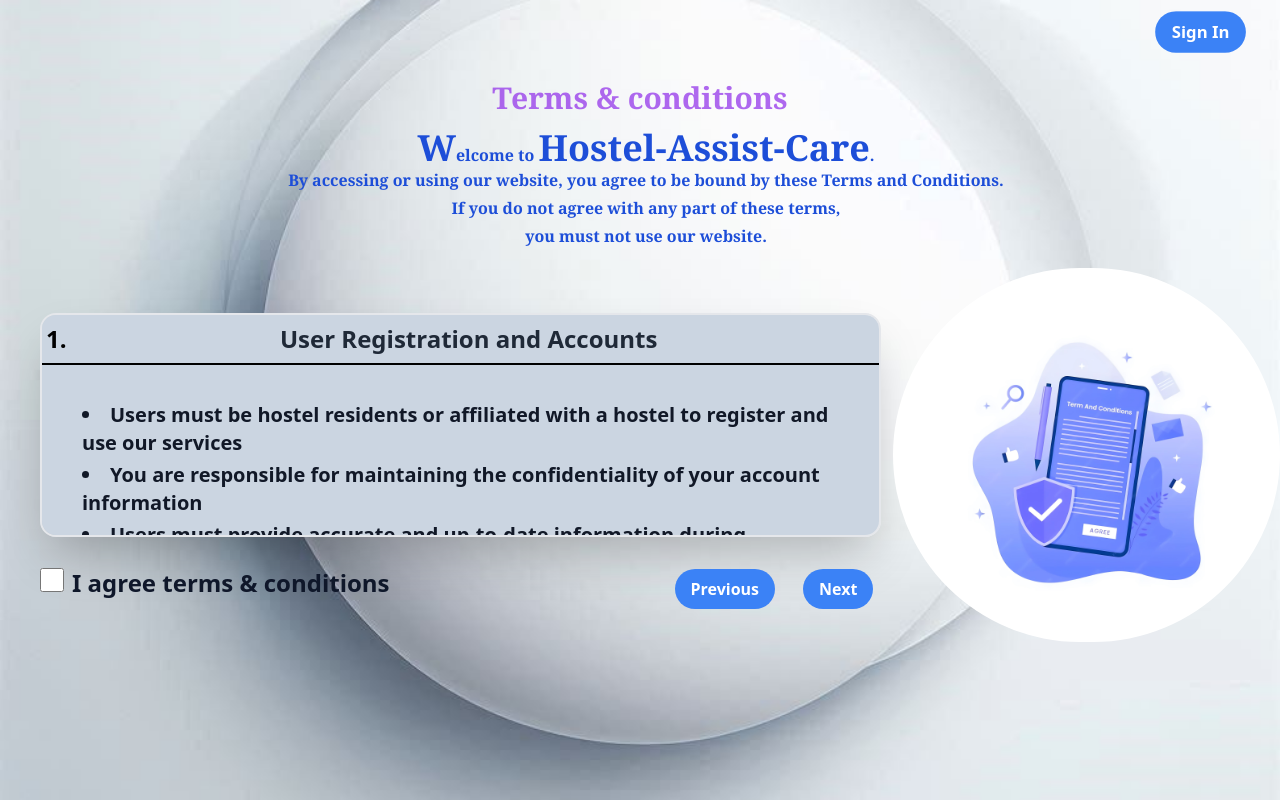
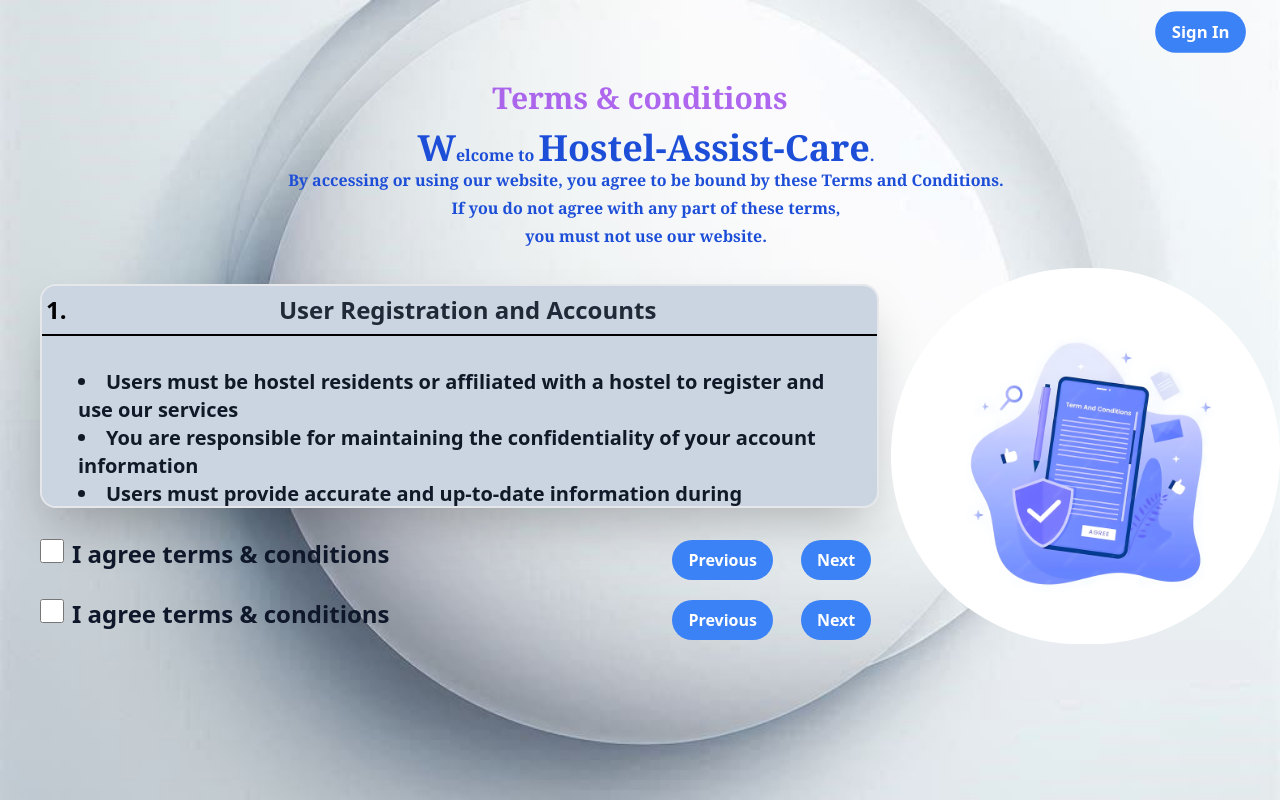
Before and after one commit to PRIME08012004/Hostel-gravience-system-, a React (Vite) app: page / in a window 1280 px wide. Built offline with nearby package versions, Linux system fonts and the light colour scheme.

Commit message:
added scroll behavior

```diff
--- a/src/components/Rules.jsx
+++ b/src/components/Rules.jsx
@@ -1,25 +1,56 @@
-import React, {useRef} from 'react'
+import React, { useRef } from 'react'
+import CheckAgreement from './CheckAgreement'
+
 
 function Rules() {
+
+    const getScrollDistance = ()=>{
+        console.log("yes")
+        if(window.matchMedia('(max-width: 640px)').matches){
+            return 250
+        }else if(window.matchMedia('(min-width: 641px) and (max-width:768px)').matches){
+            return 260
+        }else{
+            return 200
+        }
+    }
+
     const scrollRef = useRef(null);
-    const scrollUP = ()=>{
+    const scrollUP = () => {
+        if (scrollRef.current) {
+            scrollRef.current?.scrollBy(
+                {
+                    top: getScrollDistance(),
+                    behavior: 'smooth',
+                }
+            )
+        }
+    }
+
+    const scrollDown = ()=>{
         if(scrollRef.current){
-            scrollRef.current.scrollBy({top: 100 ,behavior: 'smooth'})
+            scrollRef.current?.scrollBy(
+                {
+                    top: -getScrollDistance(),
+                    behavior: 'smooth'
+                }
+            )
         }
     }
     return (
         <>
-            <div ref={scrollRef} className="rule flex flex-col overflow-auto  w-fit h-56  border-2 rounded-2xl m-3 sm:ml-10  shadow-2xl bg-slate-300 gap-3">
+            <div className='flex flex-col gap-2'>
+                <div ref={scrollRef} className="rule flex flex-col overflow-auto  w-fit h-56  border-2 rounded-2xl sm:m-3 sm:ml-10  shadow-2xl bg-slate-300 gap-3">
                     <div>
                         <h1 className="relative text-2xl font-bold text-gray-800 border-b-2 border-black pb-2 before:content-['1.'] before:absolute before:left-0  before:pl-1 before:w-1  before:text-2xl before:text-black pl-6 flex justify-center items-center p-2">
                             User Registration and Accounts
                         </h1>
                     </div>
                     <div>
-                    <ul className="list-disc list-inside ml-4 font-semibold p-5 text-xl text-gray-900">
-                        <li className='m-1'>Users must be hostel residents or affiliated with a hostel to register and use our services</li>
-                        <li className='m-1'>You are responsible for maintaining the confidentiality of your account information</li>
-                        <li className='m-1'>Users must provide accurate and up-to-date information during registration.</li>
+                        <ul className="list-disc list-inside ml-4 font-semibold sm:p-0 md:p-5  p-2 text-xl text-gray-900">
+                            <li className='m-1 sm:m-0'>Users must be hostel residents or affiliated with a hostel to register and use our services</li>
+                            <li className='m-1 sm:m-0'>You are responsible for maintaining the confidentiality of your account information</li>
+                            <li className='m-1 sm:m-0'>Users must provide accurate and up-to-date information during registration.</li>
                         </ul>
                     </div>
                     <div>
@@ -28,10 +59,10 @@ function Rules() {
                         </h1>
                     </div>
                     <div>
-                    <ul className="list-disc list-inside ml-4 font-semibold p-5 text-xl text-gray-900">
-                        <li className='m-1'>Posting false, misleading, or harmful information.</li>
-                        <li className='m-1'>Harassing, threatening, or discriminating against other users.</li>
-                        <li className='m-1'>Attempting to hack, misuse, or disrupt the website.</li>
+                        <ul className="list-disc list-inside ml-4 font-semibold sm:p-0 md:p-5  p-2 text-xl text-gray-900">
+                            <li className='m-1 sm:m-0 '>Posting false, misleading, or harmful information.</li>
+                            <li className='m-1 sm:m-0 '>Harassing, threatening, or discriminating against other users.</li>
+                            <li className='m-1 sm:m-0 '>Attempting to hack, misuse, or disrupt the website.</li>
                         </ul>
                     </div>
                     <div>
@@ -40,10 +71,10 @@ function Rules() {
                         </h1>
                     </div>
                     <div>
-                    <ul className="list-disc list-inside ml-4 font-semibold p-5 text-xl text-gray-900">
-                        <li className='m-1'>Complaints should be genuine and related to hostel facilities or issues.</li>
-                        <li className='m-1'>Users are expected to provide accurate details when raising a complaint.</li>
-                        <li className='m-1'>Abusive, false, or frivolous complaints may result in account suspension.</li>
+                        <ul className="list-disc list-inside ml-4 font-semibold sm:p-0 md:p-5  p-2 text-xl text-gray-900">
+                            <li className='m-1 sm:m-0'>Complaints should be genuine and related to hostel facilities or issues.</li>
+                            <li className='m-1 sm:m-0'>Users are expected to provide accurate details when raising a complaint.</li>
+                            <li className='m-1 sm:m-0'>Abusive, false, or frivolous complaints may result in account suspension.</li>
                         </ul>
                     </div>
                     <div>
@@ -52,9 +83,9 @@ function Rules() {
                         </h1>
                     </div>
                     <div>
-                    <ul className="list-disc list-inside ml-4 font-semibold p-5 text-xl text-gray-900">
-                        <li className='m-1'>Users must respect the privacy and preferences of potential roommates.</li>
-                        <li className='m-1'>The website is not liable for any issues or disputes arising from roommate arrangements.</li>
+                        <ul className="list-disc list-inside ml-4 font-semibold sm:p-0 md:p-5  p-2 text-xl text-gray-900">
+                            <li className='m-1 sm:m-0'>Users must respect the privacy and preferences of potential roommates.</li>
+                            <li className='m-1 sm:m-0'>The website is not liable for any issues or disputes arising from roommate arrangements.</li>
                         </ul>
                     </div>
                     <div>
@@ -63,10 +94,10 @@ function Rules() {
                         </h1>
                     </div>
                     <div>
-                    <ul className="list-disc list-inside ml-4 font-semibold p-5 text-xl text-gray-900">
-                        <li className='m-1'>Users may participate in meal polls or other community-driven features.</li>
-                        <li className='m-1'>Poll results are advisory and do not guarantee changes to meal plans or services.</li>
-                        <li className='m-1'>Users must not manipulate or spam polls or any other community features.</li>
+                        <ul className="list-disc list-inside ml-4 font-semibold sm:p-0 md:p-5  p-2 text-xl text-gray-900">
+                            <li className='m-1 sm:m-0'>Users may participate in meal polls or other community-driven features.</li>
+                            <li className='m-1 sm:m-0'>Poll results are advisory and do not guarantee changes to meal plans or services.</li>
+                            <li className='m-1 sm:m-0'>Users must not manipulate or spam polls or any other community features.</li>
                         </ul>
                     </div>
                     <div>
@@ -75,22 +106,24 @@ function Rules() {
                         </h1>
                     </div>
                     <div>
-                    <ul className="list-disc list-inside ml-4 font-semibold p-5 text-xl text-gray-900">
-                        <li className='m-1'>We have rights to suspend account for violation of terms</li>
-                        <li className='m-1'>Users may also terminate their accounts by contacting support.</li>
+                        <ul className="list-disc list-inside ml-4 font-semibold sm:p-0 md:p-5  p-2 text-xl text-gray-900">
+                            <li className='m-1 sm:m-0'>We have rights to suspend account for violation of terms</li>
+                            <li className='m-1 sm:m-0'>Users may also terminate their accounts by contacting support.</li>
                         </ul>
                     </div>
                     <div>
-                    <h1 className="relative text-2xl font-bold text-gray-800 border-b-2 border-black pb-2 before:content-['6.'] before:absolute before:left-0  before:pl-1 before:w-1  before:text-2xl before:text-black pl-6 flex justify-center items-center p-2">
+                        <h1 className="relative text-2xl font-bold text-gray-800 border-b-2 border-black pb-2 before:content-['7.'] before:absolute before:left-0  before:pl-1 before:w-1  before:text-2xl before:text-black pl-6 flex justify-center items-center p-2">
                             Changes to the Terms and Conditions
                         </h1>
                     </div>
                     <div>
-                    <ul className="list-disc list-inside ml-4 font-semibold p-5 text-xl text-gray-900">
-                        <li className='m-1'>Website reserves the right to modify these Terms and Conditions at any time.</li>
-                        <li className='m-1'>Users will be notified of significant change.</li>
+                        <ul className="list-disc list-inside ml-4 font-semibold sm:p-0 md:p-5  p-2 text-xl text-gray-900">
+                            <li className='m-1 sm:m-0'>Website reserves the right to modify these Terms and Conditions at any time.</li>
+                            <li className='m-1 sm:m-0'>Users will be notified of significant change.</li>
                         </ul>
                     </div>
+                </div>
+                <CheckAgreement scrollUP={scrollUP} scrollDown={scrollDown} />
             </div>
         </>
     )
```
Lines whose indentation alone changed are shown as unchanged.
